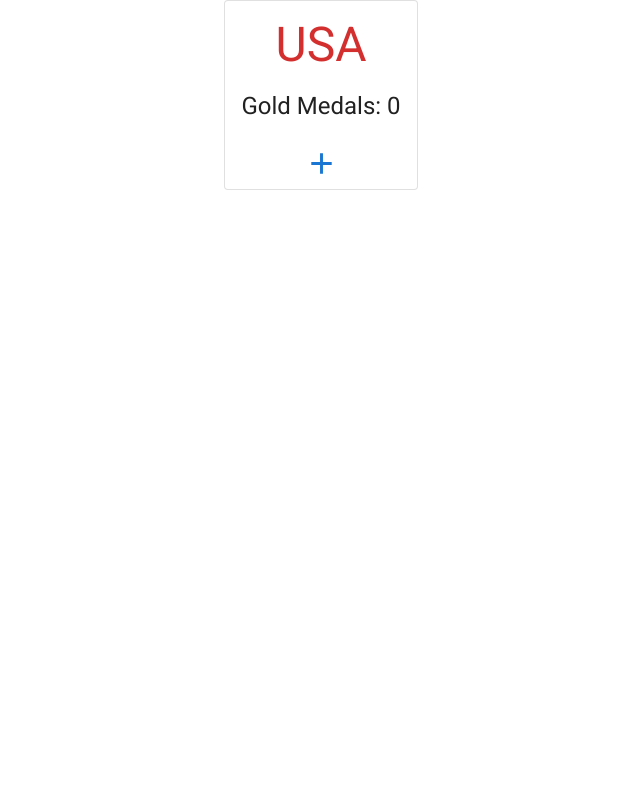
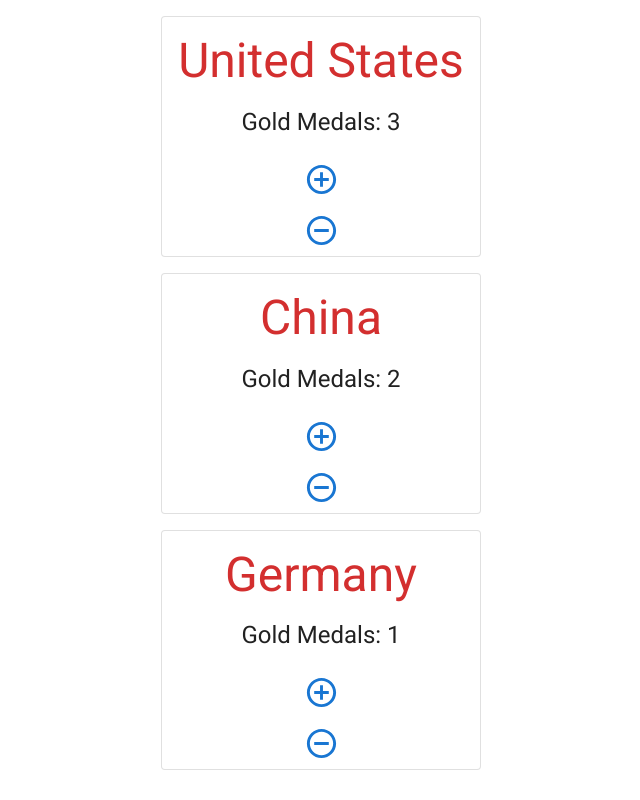
Before and after one commit to lhernandez19/react-basic-concepts, a React (Create React App) app: page / in a window 1280 px wide. Shown: the whole page, without its empty margins (319-959 px from the left). Built offline with nearby package versions, Linux system fonts and the light colour scheme.

Commit message:
React More Basic Concepts

```diff
--- a/src/App.js
+++ b/src/App.js
@@ -5,7 +5,45 @@
 import Country from "./components/Country";
 
 class App extends Component {
-	state = {};
+	state = {
+		countries: [
+			{ id: 1, name: "United States", goldMedalCount: 3 },
+			{ id: 2, name: "China", goldMedalCount: 2 },
+			{ id: 3, name: "Germany", goldMedalCount: 1 },
+		],
+	};
+
+	//methods
+
+	//handle gold medal increment
+	handleIncrement = country => {
+		console.log("clicked", country.name);
+		//duplicate the json
+		const countries = [...this.state.countries];
+		//identify the country
+		const index = countries.indexOf(country);
+		//duplicate country
+		countries[index] = { ...country };
+		//add 1 each time
+		countries[index].goldMedalCount++;
+		//set state
+		this.setState({ countries: countries });
+	};
+
+	handleDecrement = country => {
+		console.log("clicked", country.name);
+		//duplicate the json
+		const countries = [...this.state.countries];
+		//identify the country
+		const index = countries.indexOf(country);
+		//duplicate country
+		countries[index] = { ...country };
+		//add 1 each time
+		countries[index].goldMedalCount--;
+		//set state
+		this.setState({ countries: countries });
+	};
+
 	render() {
 		return (
 			<div className="App">
@@ -17,7 +55,14 @@
 						alignItems="center"
 					>
 						<Grid item>
-							<Country />
+							{this.state.countries.map(country => (
+								<Country
+									key={country.id}
+									country={country}
+									onIncrement={this.handleIncrement}
+									onDecrement={this.handleDecrement}
+								/>
+							))}
 						</Grid>
 					</Grid>
 				</Container>
--- a/src/components/Country.jsx
+++ b/src/components/Country.jsx
@@ -3,41 +3,46 @@
 import CardContent from "@mui/material/CardContent";
 import Typography from "@mui/material/Typography";
 import AddIcon from "@mui/icons-material/Add";
+import RemoveIcon from '@mui/icons-material/Remove';
 import Stack from "@mui/material/Stack";
 import IconButton from "@mui/material/IconButton";
+import RemoveCircleOutlineIcon from '@mui/icons-material/RemoveCircleOutline';
+import AddCircleOutlineIcon from '@mui/icons-material/AddCircleOutline';
 
 class Country extends Component {
-	state = {
-		gold: 0,
-		name: "USA",
-	};
+	render() {
+		//object dec
+		const { country, onIncrement, onDecrement } = this.props;
 
-	handleIncrement = () => {
-		let increment = this.state.gold + 1;
-		this.setState({ gold: increment });
-	};
-
-	render() {
 		return (
 			<React.Fragment>
-				<Card variant="outlined">
+				<Card variant="outlined" sx={{m: 2}}>
 					<CardContent>
 						<Typography gutterBottom variant="h3" color="error" align="center">
-							{this.state.name}
+							{country.name}
 						</Typography>
 						<Typography variant="h5" align="center">
-							Gold Medals: {this.state.gold}
+							Gold Medals: {country.goldMedalCount}
 						</Typography>
 					</CardContent>
 					<Stack alignItems="center">
 						<IconButton
-							onClick={this.handleIncrement}
+							onClick={() => onIncrement(country)}
 							variant="contained"
 							size="medium"
 							color="primary"
 							aria-label="add"
 						>
-							<AddIcon fontSize="large" />
+							<AddCircleOutlineIcon fontSize="large" />
+						</IconButton>
+						<IconButton
+							onClick={() => onDecrement(country)}
+							variant="contained"
+							size="medium"
+							color="primary"
+							aria-label="remove"
+						>
+							<RemoveCircleOutlineIcon fontSize="large" />
 						</IconButton>
 					</Stack>
 				</Card>
```
